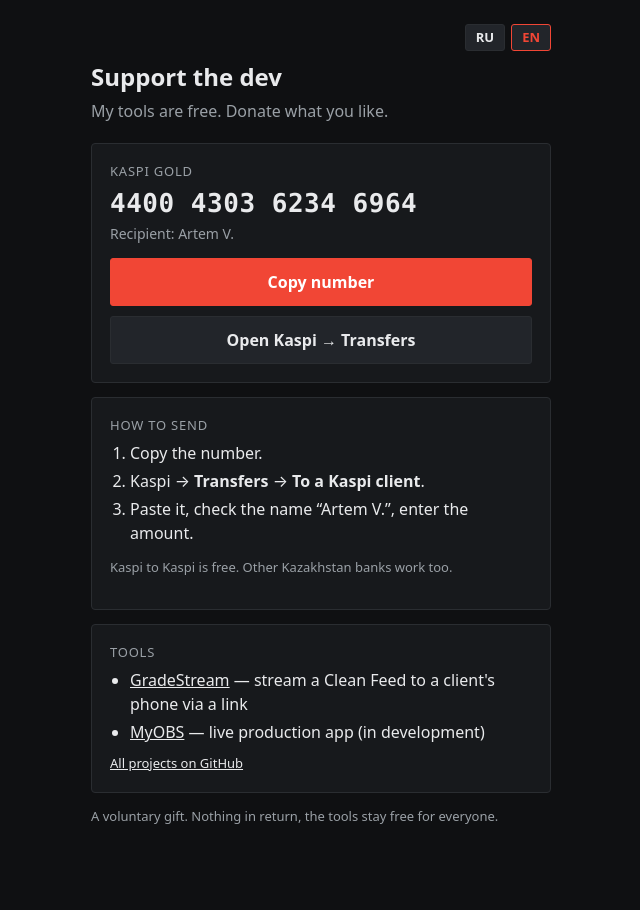
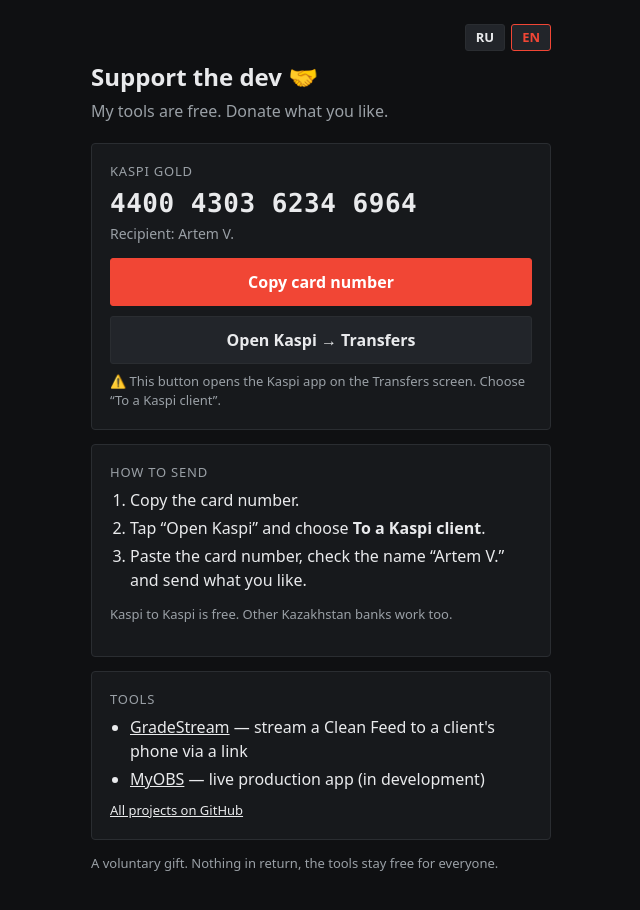
Before and after one commit to ushtozhish/ushtozhish.github.io, a plain HTML site: page support/index.html in a window 1280 px wide. Shown: the whole page, without its empty margins (319-959 px from the left). Before the commit the page ends 863 px from the top, so only its background shows below. Drawn offline with Linux system fonts and the light colour scheme; no server answers.

Commit message:
Support page: clearer steps, Kaspi note, emoji
Co-Authored-By: Claude Opus 5.5 <noreply@anthropic.com>
Claude-Session: https://claude.ai/code/session_01CzTHDJvXWuP12dxUWthF3C

```diff
--- a/support/index.html
+++ b/support/index.html
@@ -35,7 +35,7 @@
 <main>
   <div class="lang"><button id="b-ru" class="on" onclick="setLang('ru')">RU</button><button id="b-en" onclick="setLang('en')">EN</button></div>
 
-  <h1><span data-l="ru">Поддержи по-братски</span><span data-l="en">Support the dev</span></h1>
+  <h1><span data-l="ru">Поддержи по-братски 🤝</span><span data-l="en">Support the dev 🤝</span></h1>
   <p class="sub">
     <span data-l="ru">Мои программы бесплатные. Задонать сколько не жалко.</span>
     <span data-l="en">My tools are free. Donate what you like.</span>
@@ -45,21 +45,23 @@
     <div class="label">Kaspi Gold</div>
     <div class="card" id="card">4400 4303 6234 6964</div>
     <div class="name"><span data-l="ru">Получатель: Артём В.</span><span data-l="en">Recipient: Artem V.</span></div>
-    <button class="primary" id="copy" onclick="copyCard()"><span data-l="ru">Скопировать номер</span><span data-l="en">Copy number</span></button>
+    <button class="primary" id="copy" onclick="copyCard()"><span data-l="ru">Скопировать номер карты</span><span data-l="en">Copy card number</span></button>
     <a class="btn" href="https://kaspi.kz/transfers"><span data-l="ru">Открыть Kaspi → Переводы</span><span data-l="en">Open Kaspi → Transfers</span></a>
+    <p class="note" style="margin:8px 0 0" data-l="ru">⚠️ Кнопка откроет приложение Kaspi в разделе «Переводы». Там выбери «Клиенту Kaspi».</p>
+    <p class="note" style="margin:8px 0 0" data-l="en">⚠️ This button opens the Kaspi app on the Transfers screen. Choose “To a Kaspi client”.</p>
   </section>
 
   <section class="panel">
     <div class="label"><span data-l="ru">Как перевести</span><span data-l="en">How to send</span></div>
     <ol data-l="ru">
-      <li>Скопируй номер.</li>
-      <li>Kaspi → <b>Переводы</b> → <b>Клиенту Kaspi</b>.</li>
-      <li>Вставь номер, проверь имя «Артём В.», введи сумму.</li>
+      <li>Скопируй номер карты.</li>
+      <li>Нажми «Открыть Kaspi» и выбери <b>Клиенту Kaspi</b>.</li>
+      <li>Вставь номер карты, проверь имя «Артём В.» и отправь сколько не жалко.</li>
     </ol>
     <ol data-l="en">
-      <li>Copy the number.</li>
-      <li>Kaspi → <b>Transfers</b> → <b>To a Kaspi client</b>.</li>
-      <li>Paste it, check the name “Artem V.”, enter the amount.</li>
+      <li>Copy the card number.</li>
+      <li>Tap “Open Kaspi” and choose <b>To a Kaspi client</b>.</li>
+      <li>Paste the card number, check the name “Artem V.” and send what you like.</li>
     </ol>
     <p class="note" data-l="ru">Kaspi → Kaspi без комиссии. С других банков тоже можно.</p>
     <p class="note" data-l="en">Kaspi to Kaspi is free. Other Kazakhstan banks work too.</p>
```
